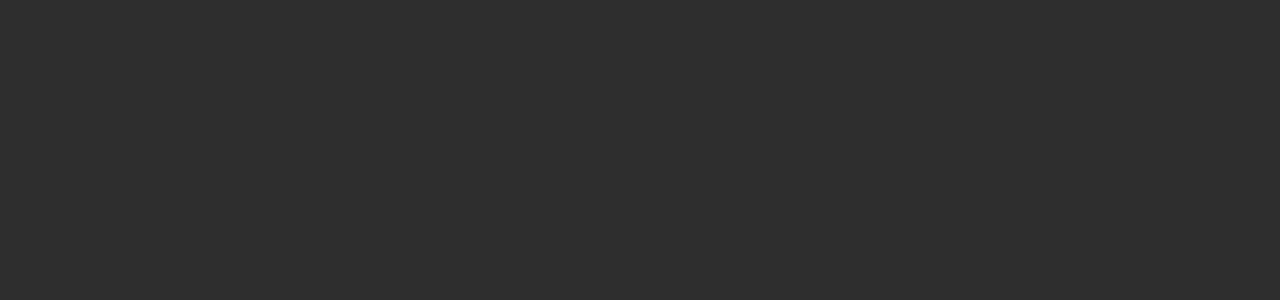
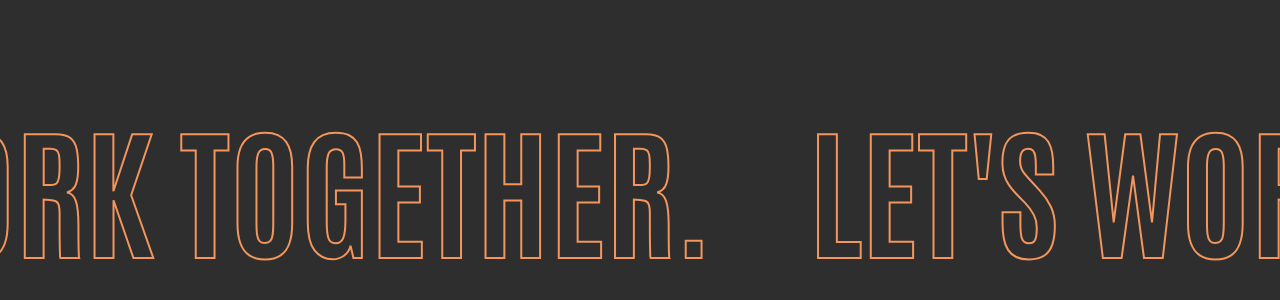
Before and after one commit to holdmypotion/portfolio-v2, a Next.js app: page / in a window 1280 px wide. Shown: the part 6266-6566 px from the top of the page. Built offline with nearby package versions, Linux system fonts and the light colour scheme.

Commit message:
Added let's work together marquee

```diff
--- /dev/null
+++ b/components/portfolio/home/contact.js
@@ -0,0 +1,15 @@
+import { ContactContainer } from '../../../styles/portfolio/contactStyles';
+import { Container } from '../../../styles/portfolio/globalStyles';
+import Marquee from '../UI/marquee';
+
+export default function Contact() {
+  return (
+    <ContactContainer>
+      <Marquee text={`Let's Work Together.`} />
+      <Container>
+        <h1>Contact</h1>
+        <div style={{ height: '100vh' }}></div>
+      </Container>
+    </ContactContainer>
+  );
+}
--- a/components/portfolio/home/services.js
+++ b/components/portfolio/home/services.js
@@ -6,6 +6,7 @@ import {
   Heading,
   ImageContainer,
   ImageWrapper,
+  JustExtraHeight,
   Para,
   ServiceBox,
   ServicesContainer,
@@ -55,7 +56,7 @@ export default function Services({ services }) {
         <ContentContainer>{servicesSection}</ContentContainer>
       </ServicesContainer>
 
-      <div style={{ height: '200vh' }}></div>
+      <JustExtraHeight></JustExtraHeight>
     </Container>
   );
 }
--- a/pages/index.js
+++ b/pages/index.js
@@ -9,6 +9,7 @@ import ProjectSection from '../components/portfolio/home/projectSection';
 import { Button } from '../styles/blog/globalStyles';
 import { CASE_STUDIES, SERVICES } from '../data/dummy';
 import Services from '../components/portfolio/home/services';
+import Contact from '../components/portfolio/home/contact';
 
 export default function Home() {
   return (
@@ -55,6 +56,7 @@ export default function Home() {
         projects={CASE_STUDIES}
       />
       <Services services={SERVICES} />
+      <Contact />
     </Layout>
   );
 }
--- /dev/null
+++ b/styles/portfolio/contactStyles.js
@@ -0,0 +1,7 @@
+import styled from 'styled-components';
+
+export const ContactContainer = styled.div`
+  @media (min-width: 1080px) {
+    padding: 20vh 0;
+  }
+`;
--- a/styles/portfolio/servicesStyles.js
+++ b/styles/portfolio/servicesStyles.js
@@ -101,3 +101,9 @@ export const ImageContainer = styled.div`
   height: 40vh;
   width: 30vw;
 `;
+
+export const JustExtraHeight = styled.div`
+  @media (min-width: 1080px) {
+    height: 50vh;
+  }
+`;
```
